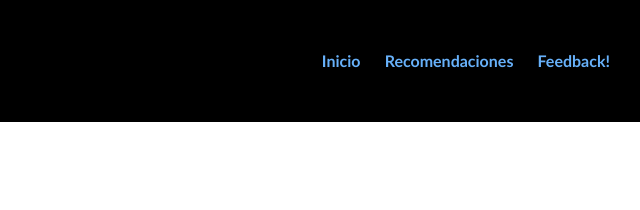
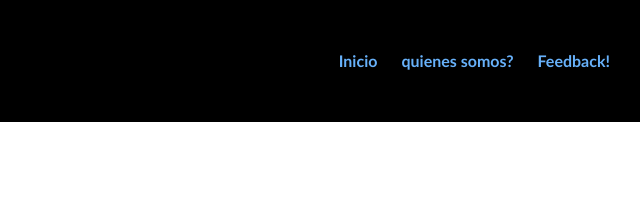
Before and after one commit to ianlopezz/melomaniac-blog, a plain HTML site: page suei.html in a window 1280 px wide. Shown: the top 210 px of the page, 640-1280 px from the left. Drawn offline with Linux system fonts and the light colour scheme.

Commit message:
Update suei.html

```diff
--- a/suei.html
+++ b/suei.html
@@ -14,7 +14,7 @@
   <h1 class="logo">Melomaniac</h1>
   <nav class="nav">
     <a href="index.html">Inicio</a>
-    <a href="AEQDC.html">Recomendaciones</a>
+    <a href="AEQDC.html">quienes somos? </a>
     <a href="feedback.html">Feedback!</a>
   </nav>
 </header>
```
